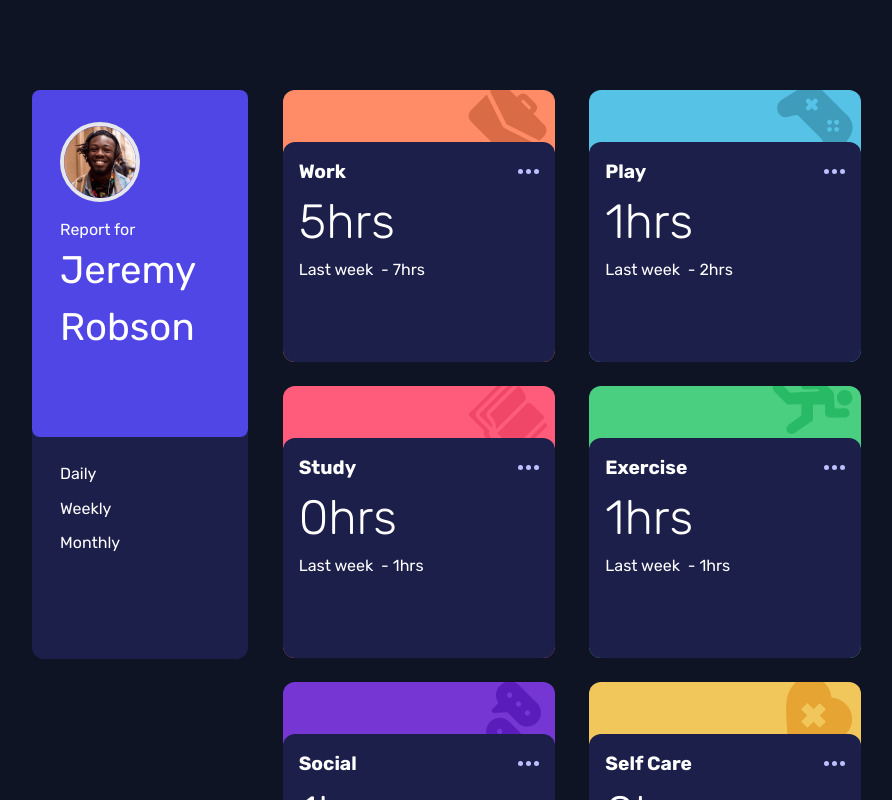
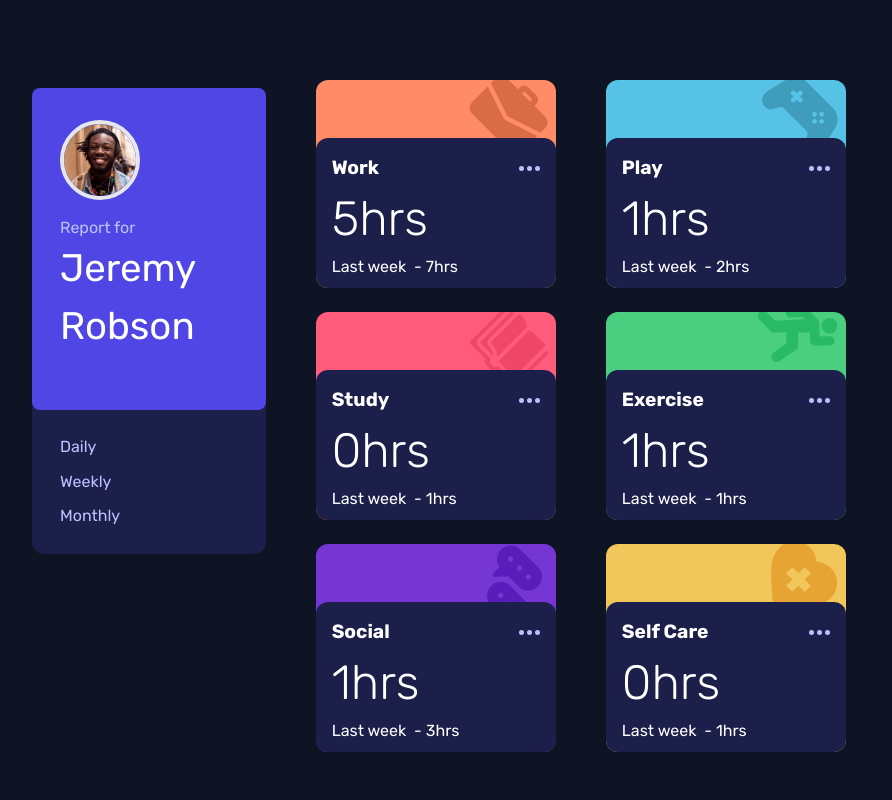
Before and after one commit to thirraz/time-tracking-dashboard, a React (Vite) app: page / in a window 1280 px wide. Both pictures are taken after a click on the link "Daily". Shown: the top 800 px of the page, without its empty margins (176-1068 px from the left). Built offline with nearby package versions, Linux system fonts and the light colour scheme.

Commit message:
all done

```diff
--- a/src/components/InfosContainer.tsx
+++ b/src/components/InfosContainer.tsx
@@ -6,7 +6,7 @@ interface ChildrenProp {
 
 export const InfosContainer = ({ children }: ChildrenProp) => {
   return (
-    <div className="md:max-h-[30rem] w-full h-auto mt-6 md:mt-0 flex flex-col md:flex-row items-center justify-center md:justify-evenly flex-wrap">
+    <div className="lg:mt-20 md:max-h-[30rem] w-full h-auto mt-6 md:mt-0 flex flex-col md:flex-row items-center justify-center md:justify-evenly flex-wrap">
       {children}
     </div>
   );
--- a/src/components/Profile.tsx
+++ b/src/components/Profile.tsx
@@ -14,22 +14,22 @@ export const Profile: FC = () => {
 
   return (
     <>
-      <article className="w-[90%] h-[13rem] md:w-[18rem] md:h-[30rem] lg:h-[35.6rem] mt-10 md:mt-0 lg:mt-[5.6rem] z-20 rounded-xl text-white cardForegroundColor">
+      <article className="w-[90%] h-[13rem] md:w-[20rem] md:h-[30rem] lg:h-[22rem] lg:mb-8 mt-10 md:mt-0 rounded-xl text-white cardForegroundColor">
         <div className=" w-full h-[8.5rem] md:h-auto bg-[bg-indigo-600] flex justify-evenly items-center md:items-start md:flex-col md:pl-7 rounded-lg bg-indigo-600">
           <img
             src={user}
             alt="user's profile pic"
             className="border-4 w-[5rem] h-[5rem] rounded-full md:mt-8 md:mb-4"
           />
-          <div className="md:mb-[5rem]">
-            <p>Report for</p>
+          <div className="md:mb-[3.4rem]">
+            <p className="text-[#bdc1ff]">Report for</p>
             <h3 className="text-[1.5rem] md:text-[2.4rem]">Jeremy Robson</h3>
           </div>
         </div>
-        <nav className="cardForegroundColor flex md:flex-col md:py-5 h-[4.5rem] md:h-[9rem] md:items-start md:pl-7 justify-around items-center rounded-b-xl">
+        <nav className="cardForegroundColor flex md:flex-col md:py-5 h-[4.5rem] md:h-[9rem] md:items-start md:pl-7 justify-around items-center rounded-b-xl text-[#bdc1ff]">
           <a
             href="#"
-            className="hover:text-white"
+            className="hover:text-white "
             onClick={() => {
               setShowDaily(!showDaily);
               setShowWeekly(false);
--- a/src/components/TimeCardComponent.tsx
+++ b/src/components/TimeCardComponent.tsx
@@ -15,14 +15,14 @@ export const TimeCardComponent = ({
 }: CardItems) => {
   return (
     <div
-      className={`${bgColor} text-white w-[90%] md:w-[13rem] h-[13rem] lg:w-[17rem] lg:h-[17rem] relative z-20 rounded-xl overflow-hidden mb-6`}
+      className={`${bgColor} text-white w-[90%] md:w-[10rem] h-[13rem] lg:w-[15rem] lg:h-[13rem] relative z-20 rounded-xl overflow-hidden mb-6`}
     >
       <img
         src={imageIcon}
         alt="background icon"
-        className="absolute top-[-2%] right-2"
+        className="absolute top-[-5%] md:top-[-2%] right-2"
       />
-      <div className="cardForegroundColor w-full h-[8rem] lg:h-[14.6rem] absolute bottom-[-5%] rounded-xl ">
+      <div className="cardForegroundColor w-full h-[8rem] lg:h-[10rem] absolute bottom-[-5%] rounded-xl ">
         <div className="w-full h-auto flex px-4 justify-between items-center mt-8 md:mt-4">
           <p className="text-[1.2rem] font-bold">{title}</p>
           <svg width="21" height="5" xmlns="http://www.w3.org/2000/svg">
```
